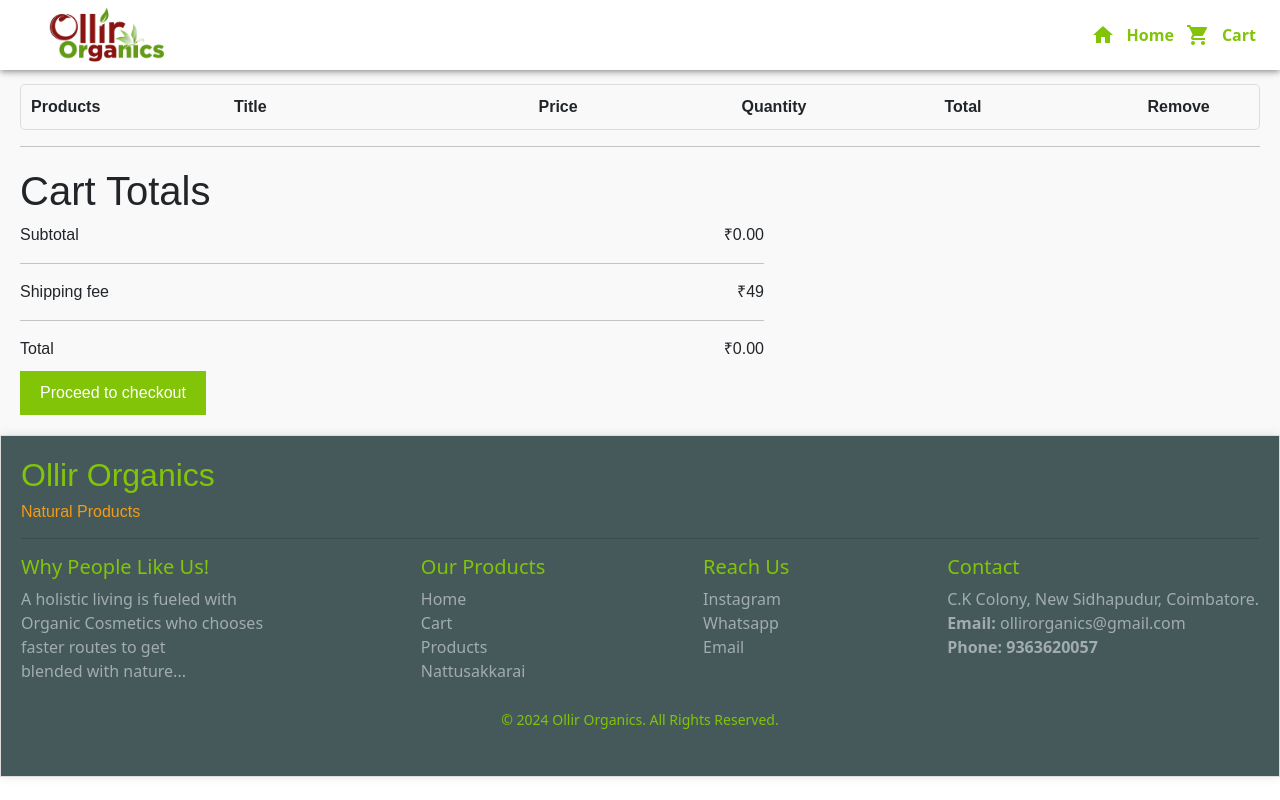
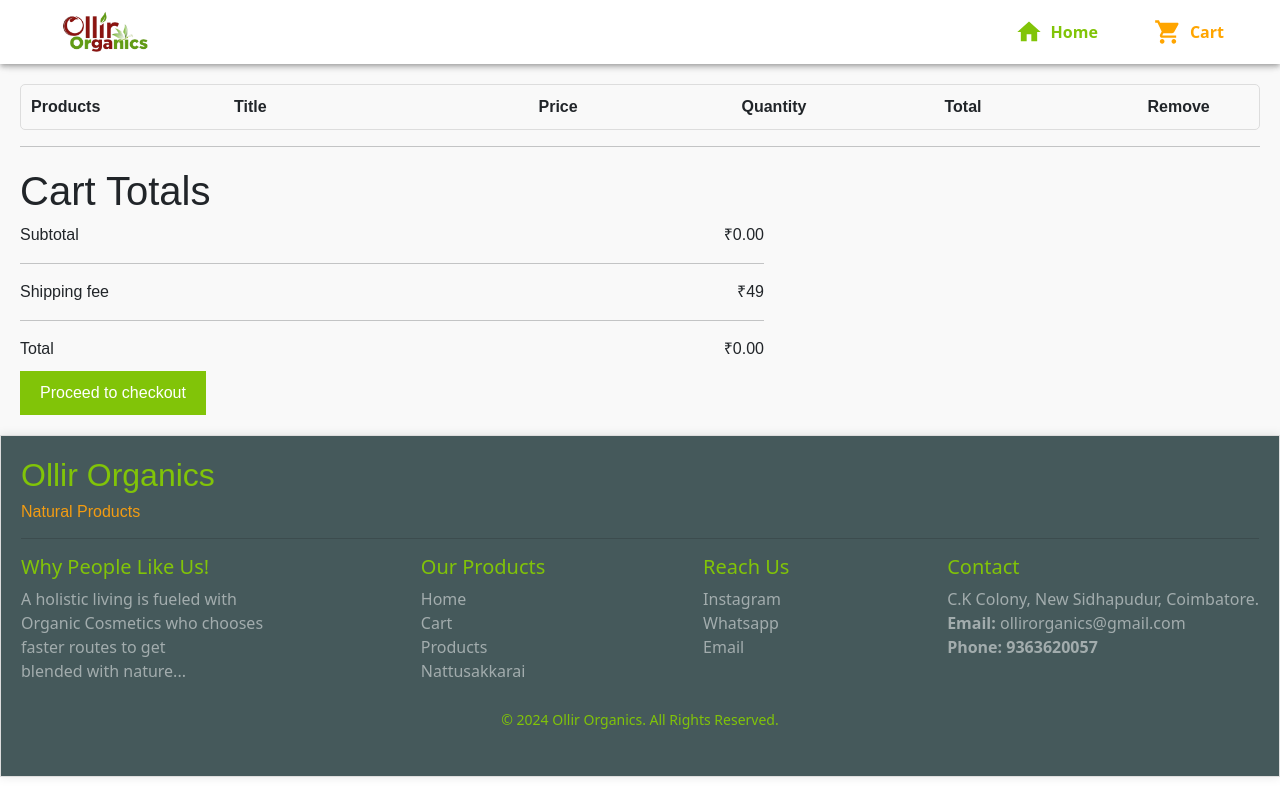
Before and after one commit to VASANTH-KUMAR-V/E-commerce-webpage, a React (Create React App) app: page /cart in a window 1280 px wide. Built offline with nearby package versions, Linux system fonts and the light colour scheme.

Commit message:
'release'

```diff
--- a/src/components/Navbar/Navbar.js
+++ b/src/components/Navbar/Navbar.js
@@ -4,131 +4,145 @@
 import Toolbar from "@mui/material/Toolbar";
 import IconButton from "@mui/material/IconButton";
 import Badge from "@mui/material/Badge";
-import MenuItem from "@mui/material/MenuItem";
-import Menu from "@mui/material/Menu";
 import HomeIcon from "@mui/icons-material/Home";
 import ShoppingCartIcon from "@mui/icons-material/ShoppingCart";
-import MoreIcon from "@mui/icons-material/MoreVert";
 import logo from "../Assets/img/ollir-organics-background.png";
-import { Link } from "react-router-dom";
-import { useContext } from "react";
+import { Link, useLocation } from "react-router-dom";
+import { useContext, useState, useEffect } from "react";
 import { ShopContext } from "../../Context/ShopContext";
 
 export default function PrimarySearchAppBar() {
   const { getTotalCartItems } = useContext(ShopContext);
-  const [mobileMoreAnchorEl, setMobileMoreAnchorEl] = React.useState(null);
+  const [isCartUpdated, setCartUpdated] = useState(false);
+  const location = useLocation();
 
-  const isMobileMenuOpen = Boolean(mobileMoreAnchorEl);
+  useEffect(() => {
+    if (getTotalCartItems() > 0) {
+      setCartUpdated(true);
+      const timer = setTimeout(() => setCartUpdated(false), 500);
+      return () => clearTimeout(timer);
+    }
+  }, [getTotalCartItems()]);
 
-  const handleMobileMenuClose = () => {
-    setMobileMoreAnchorEl(null);
-  };
-
-  const handleMobileMenuOpen = (event) => {
-    setMobileMoreAnchorEl(event.currentTarget);
-  };
-
-  const mobileMenuId = "primary-search-account-menu-mobile";
-  const renderMobileMenu = (
-    <Menu
-      anchorEl={mobileMoreAnchorEl}
-      anchorOrigin={{
-        vertical: "top",
-        horizontal: "right",
-      }}
-      id={mobileMenuId}
-      keepMounted
-      transformOrigin={{
-        vertical: "top",
-        horizontal: "right",
-      }}
-      open={isMobileMenuOpen}
-      onClose={handleMobileMenuClose}
-    >
-      <MenuItem>
-        <Link to="/" style={{ textDecoration: "none", color: "inherit" }}>
-          <IconButton size="large" aria-label="home" color="inherit">
-            <HomeIcon sx={{ color: "#81C408" }} />
-          </IconButton>
-          <p>Home</p>
-        </Link>
-      </MenuItem>
-      <MenuItem>
-        <Link to="/cart" style={{ textDecoration: "none", color: "inherit" }}>
-          <IconButton size="large" aria-label="cart" color="inherit">
-            <Badge badgeContent={getTotalCartItems()} color="error">
-              <ShoppingCartIcon sx={{ color: "#81C408" }} />
-            </Badge>
-          </IconButton>
-          <p>Cart</p>
-        </Link>
-      </MenuItem>
-    </Menu>
-  );
+  const isActive = (path) => location.pathname === path;
 
   return (
     <Box sx={{ flexGrow: 1 }}>
-      <AppBar position="fixed" sx={{ backgroundColor: "white" }}>
+      <AppBar position="fixed" sx={{ backgroundColor: "white", px: 2 }}>
         <Toolbar>
+          {/* Logo */}
           <img
             src={logo}
             alt="Logo"
-            style={{ height: "70px", width: "auto" }}
+            style={{
+              height: "60px",
+              width: "auto",
+              marginRight: "16px",
+              padding: "4px",
+            }}
           />
 
+          {/* Spacer */}
           <Box sx={{ flexGrow: 1 }} />
 
-          <Box sx={{ display: { xs: "none", md: "flex" }, alignItems: "center" }}>
-            {/* Home Icon and Name */}
+          {/* Navigation Links */}
+          <Box sx={{ display: "flex", alignItems: "center", gap: 3 }}>
+            {/* Home Link */}
             <Link
               to="/"
               style={{
                 textDecoration: "none",
-                color: "inherit",
                 display: "flex",
                 alignItems: "center",
               }}
             >
-              <IconButton size="large" aria-label="home" color="inherit">
-                <HomeIcon sx={{ color: "#81C408" }} />
+              <IconButton
+                size="large"
+                aria-label="home"
+                color="inherit"
+                sx={{
+                  display: "flex",
+                  flexDirection: { xs: "column", sm: "row" }, // Text on the right for larger screens
+                  color: isActive("/") ? "orange" : "#81C408",
+                  "&:hover": { color: "orange" },
+                  px: { xs: 1, sm: 2 },
+                  py: { sm: 1 }, // Added padding for better spacing
+                }}
+              >
+                <HomeIcon sx={{ fontSize: { xs: "24px", sm: "28px" } }} />
+                <Box
+                  component="span"
+                  sx={{
+                    display: { xs: "none", sm: "block" },
+                    fontWeight: "bold",
+                    fontSize: { sm: "14px", md: "16px" },
+                    ml: 1, // Added margin-left to create space between the icon and text
+                  }}
+                >
+                  Home
+                </Box>
               </IconButton>
-              <span style={{ color: "#81C408", fontWeight: "bold" }}>Home</span>
             </Link>
 
-            {/* Cart Icon and Name */}
+            {/* Cart Link */}
             <Link
               to="/cart"
               style={{
                 textDecoration: "none",
-                color: "inherit",
                 display: "flex",
                 alignItems: "center",
               }}
             >
-              <IconButton size="large" aria-label="cart" color="inherit">
-                <Badge badgeContent={getTotalCartItems()} color="error">
-                  <ShoppingCartIcon sx={{ color: "#81C408" }} />
+              <IconButton
+                size="large"
+                aria-label="cart"
+                color="inherit"
+                sx={{
+                  display: "flex",
+                  flexDirection: { xs: "column", sm: "row" }, // Text on the right for larger screens
+                  color: isActive("/cart") ? "orange" : "#81C408",
+                  "&:hover": { color: "orange" },
+                  px: { xs: 1, sm: 2 },
+                  py: { sm: 1 }, // Added padding for better spacing
+                  animation: isCartUpdated ? "shake 0.5s" : "none",
+                  "@keyframes shake": {
+                    "0%, 100%": { transform: "translateX(0)" },
+                    "25%": { transform: "translateX(-5px)" },
+                    "75%": { transform: "translateX(5px)" },
+                  },
+                }}
+              >
+                <Badge
+                  badgeContent={getTotalCartItems()}
+                  color="error"
+                  sx={{
+                    "& .MuiBadge-badge": {
+                      fontSize: { xs: "10px", sm: "12px" },
+                      height: { xs: "18px", sm: "20px" },
+                      minWidth: { xs: "18px", sm: "20px" },
+                    },
+                  }}
+                >
+                  <ShoppingCartIcon
+                    sx={{ fontSize: { xs: "24px", sm: "28px" } }}
+                  />
                 </Badge>
+                <Box
+                  component="span"
+                  sx={{
+                    display: { xs: "none", sm: "block" },
+                    fontWeight: "bold",
+                    fontSize: { sm: "14px", md: "16px" },
+                    ml: 1, // Added margin-left to create space between the icon and text
+                  }}
+                >
+                  Cart
+                </Box>
               </IconButton>
-              <span style={{ color: "#81C408", fontWeight: "bold" }}>Cart</span>
             </Link>
-          </Box>
-
-          <Box sx={{ display: { xs: "flex", md: "none" } }}>
-            <IconButton
-              size="large"
-              aria-label="show more"
-              aria-controls={mobileMenuId}
-              aria-haspopup="true"
-              onClick={handleMobileMenuOpen}
-              color="inherit"
-            >
-              <MoreIcon sx={{ color: "#81C408" }} />
-            </IconButton>
           </Box>
         </Toolbar>
       </AppBar>
-      {renderMobileMenu}
     </Box>
   );
 }
--- a/src/components/cart/cart.jsx
+++ b/src/components/cart/cart.jsx
@@ -174,7 +174,7 @@
       {showDialog && (
         <div className="checkout-dialog">
           <div className="checkout-dialog-box">
-            <h2>Enter Your Details</h2>
+            <h2>Shipping Details</h2>
             <input
               type="text"
               name="name"
--- a/src/components/footer/Footer.jsx
+++ b/src/components/footer/Footer.jsx
@@ -22,16 +22,16 @@
             <div className="menu-items">
               <h5>Our Products</h5>
               <li>
-                <a href="#">Home</a>
+                <a href="/">Home</a>
               </li>
               <li>
-                <a href="#">Cart</a>
+                <a href="/cart">Cart</a>
               </li>
               <li>
-                <a href="#">Products</a>
+                <a href="">Products</a>
               </li>
               <li>
-                <a href="#">Nattusakkarai</a>
+                <a href="#nattu-sakkarai">Nattusakkarai</a>
               </li>
             </div>
 
--- a/src/components/nattusakkarai/Nattusakkarai.jsx
+++ b/src/components/nattusakkarai/Nattusakkarai.jsx
@@ -16,30 +16,28 @@
 
   return (
     <div className="container-fluid banner my-5" id="nattu-sakkarai">
-      <div>
       <div className="row g-4 align-items-center">
+        {/* Text and Product Info */}
         <div className="col-lg-6">
-            <div className="py-4">
+          <div className="py-4 banner-text">
             <h1 className="display-3">{product.title}</h1>
-              <p className="fw-normal display-3 text-white mb-4">in Our Store</p>
-              <p className="mb-4">
-                {product.description}
-              </p>
-              <p className="mb-4">Price: ₹{product.price} {product.priceSize}</p>
+            <p className="fw-normal display-3  mb-4">in Our Store</p>
+            <p className="mb-4 ">{product.description}</p>
+            <p className="mb-4 ">Price: ₹{product.price} {product.priceSize}</p>
             <button className="banner-btn" onClick={handleAddToCart}>
               ADD TO CART
             </button>
           </div>
         </div>
+
+        {/* Product Image */}
         <div className="col-lg-6">
-            <div className="position-relative">
+          <div className="position-relative banner-img">
             <img
               src={product.image}
-                className="img-fluid"
+              className="img-fluid product-img"
               alt={product.title}
-                style={{ width: 322 }}
             />
-            </div>
           </div>
         </div>
       </div>
--- a/src/components/testimonial/testimonial.css
+++ b/src/components/testimonial/testimonial.css
@@ -15,14 +15,23 @@
   border: 2px solid #619b15;
   border-radius: 10px;
   box-shadow: 0 0 10px rgba(190, 38, 38, 0.1);
-  transition: transform 0.5s ease-in-out;
+  transition: transform 0.5s ease-in-out, opacity 0.5s ease-in-out;
   text-align: center;
   background-color: #F8F9FA;
+  opacity: 0;
+  transform: translateX(50px);
 }
 
 .testimonial-item.active {
-  transform: scale(1.05);
+  transform: scale(1.05) translateX(0); /* Scale and slide into position */
+  opacity: 1; /* Make the item visible */
   box-shadow: 0 0 20px rgba(0, 0, 0, 0.2);
+}
+
+.testimonial-controls {
+  display: flex;
+  justify-content: space-between;
+  margin-top: 10px;
 }
 
 .testimonial-item h4 {
```
Also changed, not shown: src/components/features/Feature.jsx (+27 -22 lines), src/components/features/feature.css (+107 -25 lines), src/components/nattusakkarai/nattusakkarai.css (+38 -22 lines), src/components/productdetails/Productcard.jsx (+101 -60 lines), src/components/testimonial/Testimonial.jsx (+28 -22 lines). Lines whose indentation alone changed are shown as unchanged.
